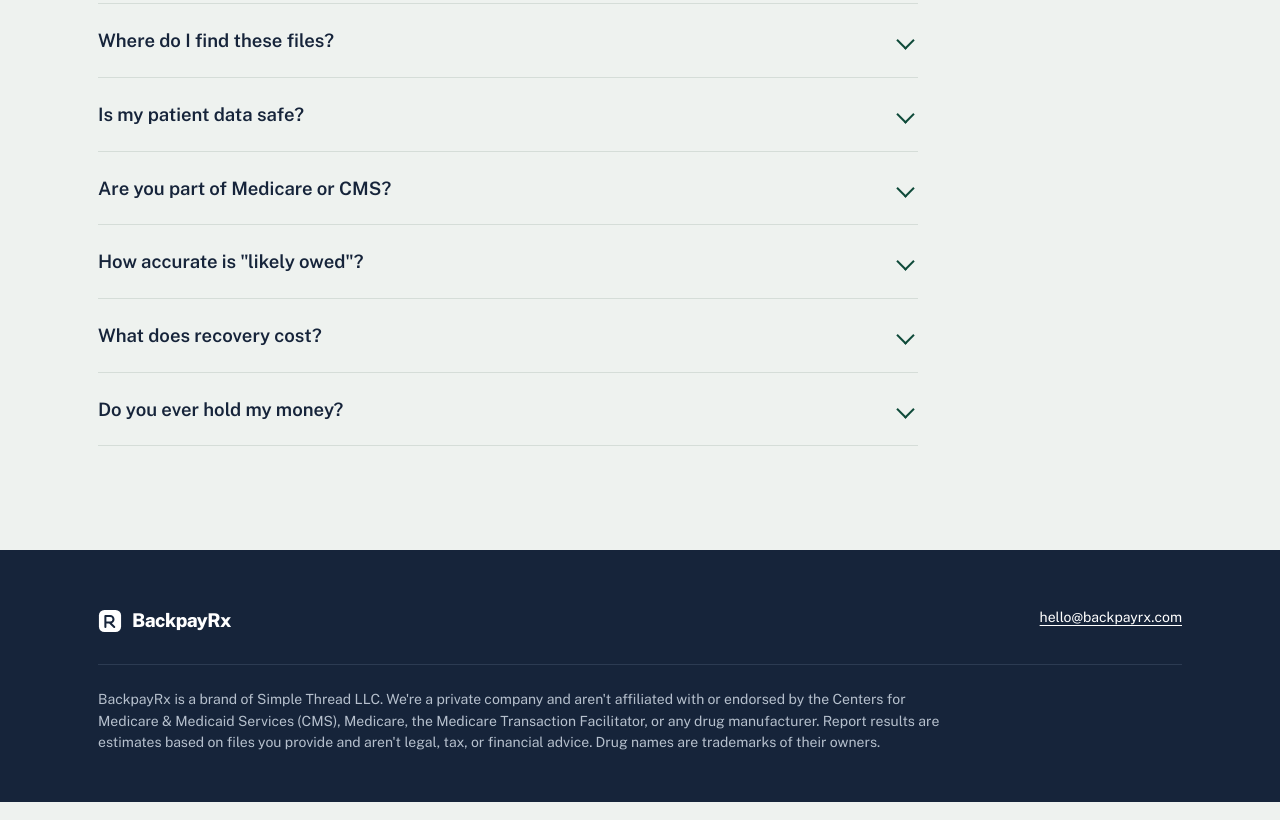
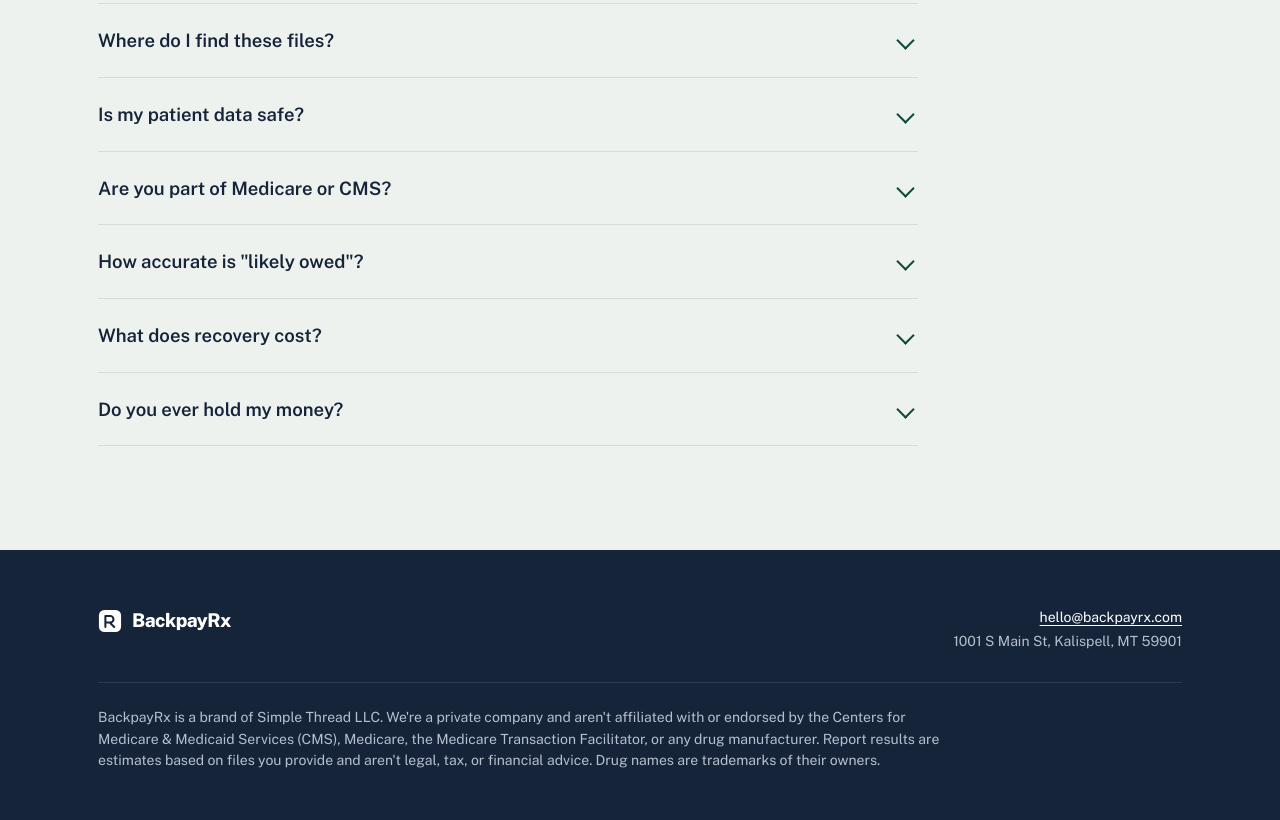
Before and after one commit to dropshippingpharmacist/backpayrx-site, a plain HTML site: page index.html in a window 1280 px wide. Shown: the part 4699-5519 px from the top of the page. Drawn offline with Linux system fonts and the light colour scheme.

Commit message:
Add business mailing address to footer
Co-Authored-By: Claude Opus 5.5 <noreply@anthropic.com>
Claude-Session: https://claude.ai/code/session_013Gw75nhgeP9RJL27tvdiU8

```diff
--- a/index.html
+++ b/index.html
@@ -418,7 +418,7 @@ window.BACKPAY_CONFIG = {
   tpseName: 'Simple Thread LLC',          // must EXACTLY match the legal name you enroll with as a TPSE in MTF
   contactEmail: 'hello@backpayrx.com',
   signupUrl: 'mailto:hello@backpayrx.com?subject=Start%20BackpayRx%20recovery&body=Pharmacy%20name%3A%0ANPI%3A%0AOwner%20name%3A%0APhone%3A', // business info only, NO patient data
-  mailingAddress: '',   // add your business mailing address here
+  mailingAddress: '1001 S Main St, Kalispell, MT 59901',
   feeRate: 0.20,
   lateDays: 21
 };
```
